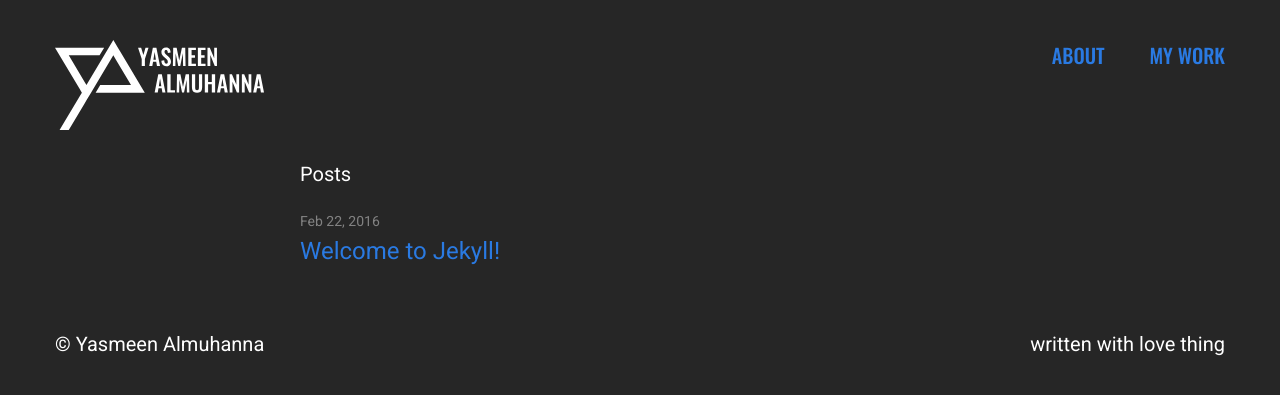
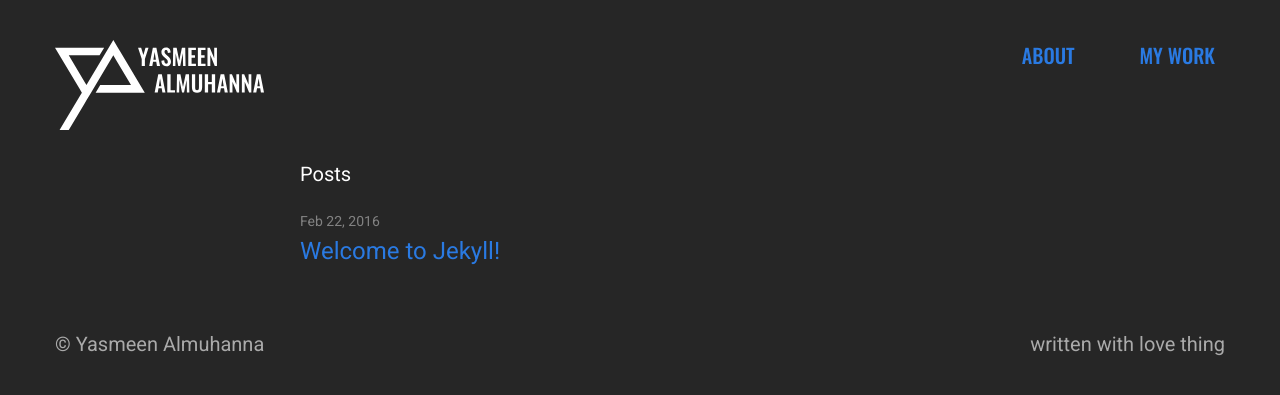
Before and after one commit to YasmeenAlmuhanna/yasmeenalmuhanna.com, a Jekyll site: the page built from index.html, in a window 1280 px wide. Shown: the top 395 px of the page. Built offline with Jekyll 4.4.1, drawn with Linux system fonts in a browser that asks for light colours.

Commit message:
Header + Footer Styling

```diff
--- a/css/yazzy.scss
+++ b/css/yazzy.scss
@@ -8,6 +8,7 @@
 
 // Colors
 $yazzy-black: #262626;
+$yazzy-grey: #383838;
 $pure-white: #ffffff;
 
 // Fonts
@@ -59,8 +60,17 @@ header{
     text-align: right;
     a{
       margin-left: 2em;
+      padding-left: 0.5em;
+      padding-right: 0.5em;
+      padding-top: .3em;
+      padding-bottom: .3em;
+
       &:visited{
         color: $pure-white;
+      }
+      &:hover{
+        text-decoration: none;
+        background-color: $yazzy-grey;
       }
     }
   }
@@ -70,6 +80,7 @@ header{
 
 //******* Footer Styling
 footer{
+  color: #aaa;
   .signature{
     text-align: right;
   }
```
